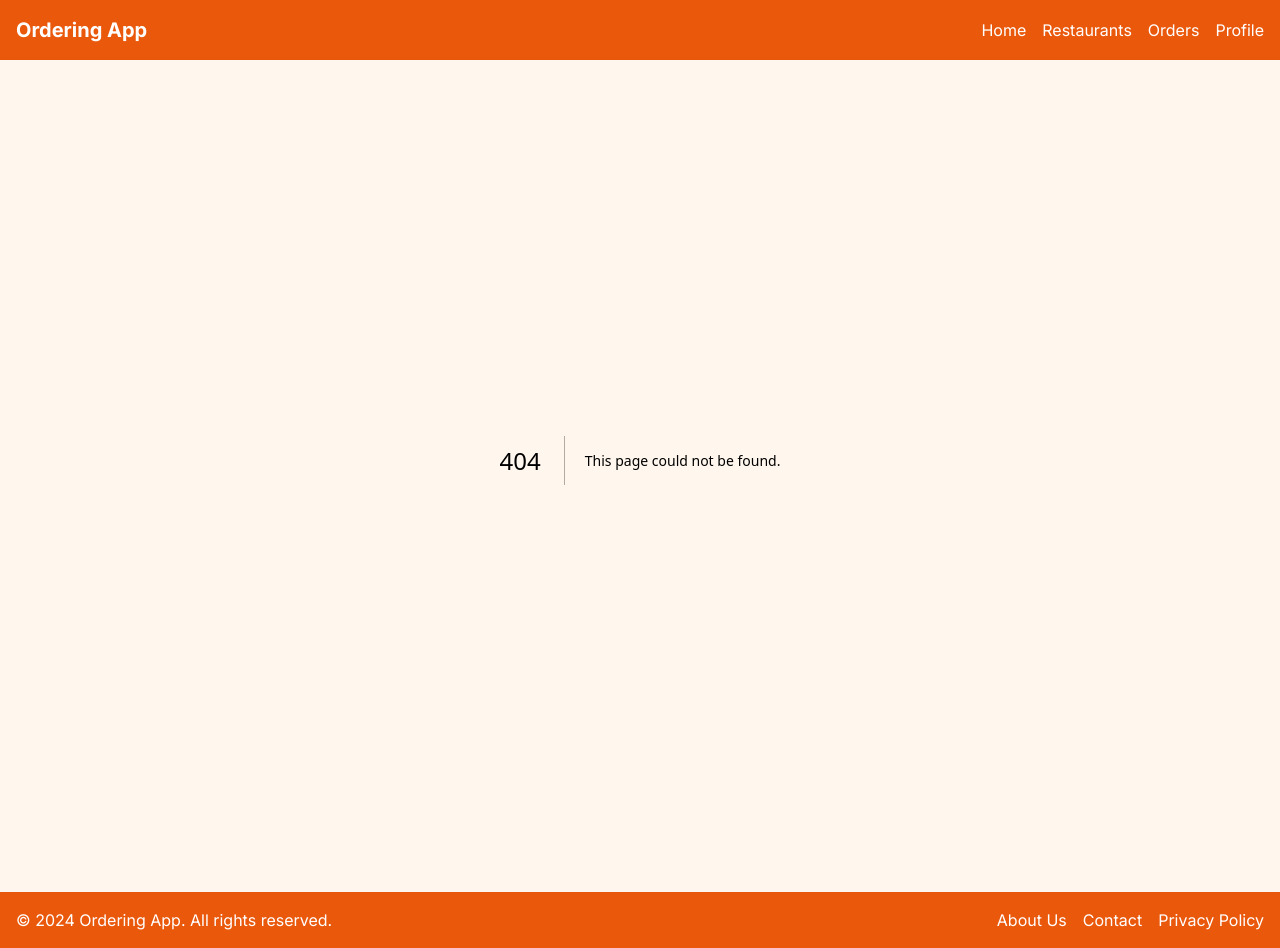
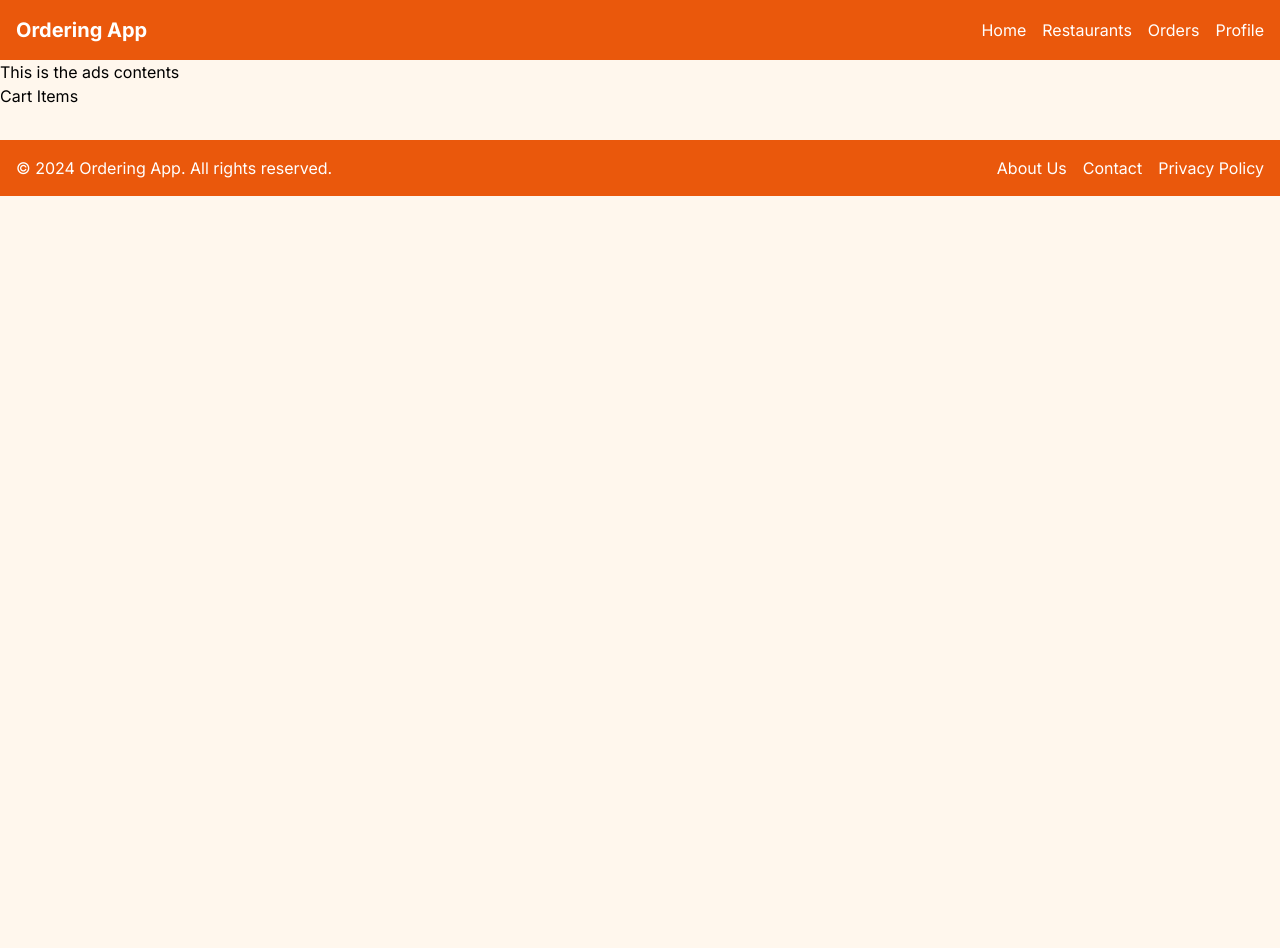
Before and after one commit to frontenddevtrainer/food-ordering-19-feb, a Next.js app: page /cart in a window 1280 px wide. Before the commit this address had no page. After the commit the page ends 800 px from the top, so only its background shows below. Built offline with nearby package versions, Linux system fonts and the light colour scheme.

Commit message:
Cart page implementation

```diff
--- /dev/null
+++ b/app/cart/layout.tsx
@@ -0,0 +1,12 @@
+import { ReactNode } from "react";
+
+const CartLayout: React.FC<{ children: ReactNode }> = ({ children }) => {
+  return (
+    <div className="container">
+      <div>This is the ads contents</div>
+      <div>{children}</div>
+    </div>
+  );
+};
+
+export default CartLayout;
--- /dev/null
+++ b/app/cart/page.tsx
@@ -0,0 +1,20 @@
+"use client";
+
+import { useCart } from "@foodordering/lib/context/cart";
+
+const CartPage = () => {
+  const { items } = useCart();
+
+  return (
+    <div>
+      Cart Items
+      <ul>
+        {items?.length> 0 && items.map((item)=>{
+            return <li>{item._id}</li>
+        })}
+      </ul>
+    </div>
+  );
+};
+
+export default CartPage;
--- a/app/components/header/header.tsx
+++ b/app/components/header/header.tsx
@@ -1,6 +1,7 @@
 "use client";
 
 import { useCart } from "@foodordering/lib/context/cart";
+import Link from "next/link";
 
 const Header = () => {
   const { items } = useCart();
@@ -31,7 +32,11 @@ const Header = () => {
                 Profile
               </a>
             </li>
-            {items && items.length > 0 && <li>Cart: {items.length}</li>}
+            {items && items.length > 0 && (
+              <li>
+                <Link href={"/cart"}>Cart: {items.length}</Link>
+              </li>
+            )}
           </ul>
         </nav>
       </div>
--- a/app/restaurants/page.tsx
+++ b/app/restaurants/page.tsx
@@ -1,5 +1,5 @@
 import connect from "@foodordering/lib/db/db";
-import RestaurantModel from "@foodordering/lib/db/model/restaurant";
+import { RestaurantModel } from "@foodordering/lib/db/model/restaurant";
 
 // RSC - React server component;
 const RestaurantsPage = async () => {
```
Also changed, not shown: 1 other file (tests, documents, lock files or other folders).
